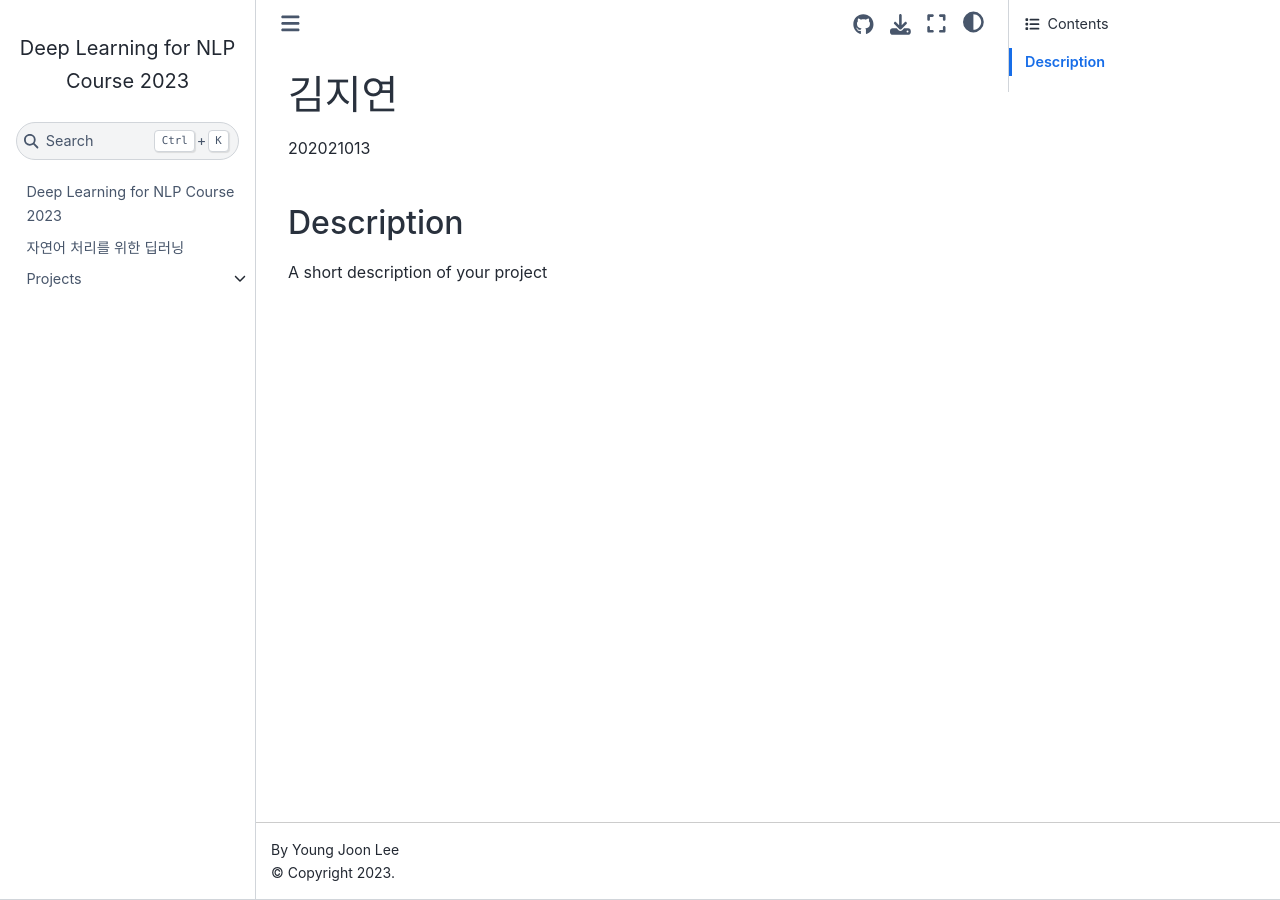
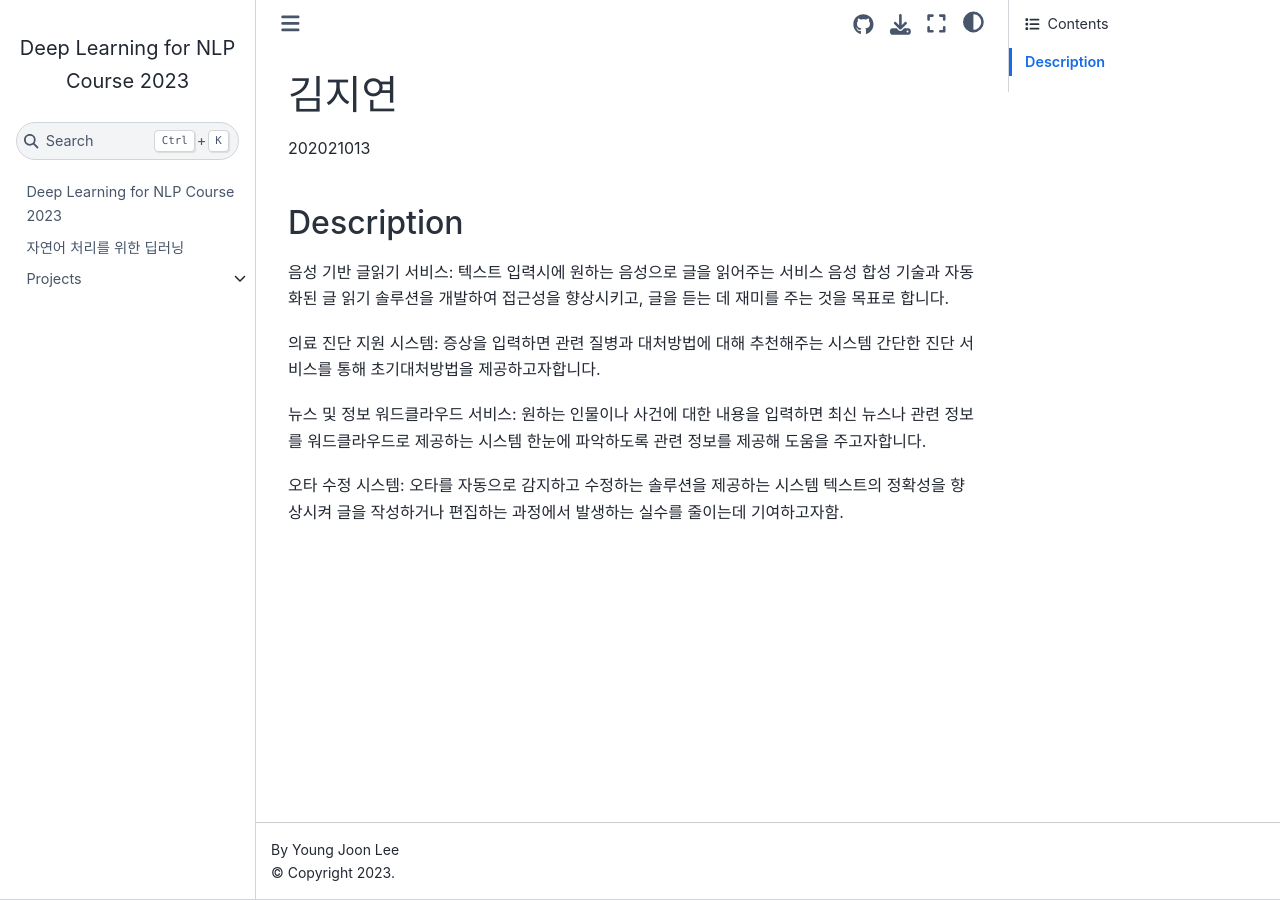
Before and after one commit to ypilseong/deepnlp-2023, a Jupyter Book: the page built from book/projects/202021013/index.md, in a window 1280 px wide. Built offline with Jupyter Book 1.0.4 settings and Sphinx 7.4.7 and the Sphinx Book theme 1.1.4, drawn with Linux system fonts in a browser that asks for light colours; pages that are not in the unit, such as notebooks, are missing from menus.

Commit message:
프로젝트 아이디어
프로젝트 아이디어 4개 업데이트 했습니다!

```diff
--- a/book/projects/202021013/index.md
+++ b/book/projects/202021013/index.md
@@ -4,4 +4,18 @@
 
 ## Description
 
-A short description of your project
+음성 기반 글읽기 서비스:
+텍스트 입력시에 원하는 음성으로 글을 읽어주는 서비스
+음성 합성 기술과 자동화된 글 읽기 솔루션을 개발하여 접근성을 향상시키고, 글을 듣는 데 재미를 주는 것을 목표로 합니다.
+
+의료 진단 지원 시스템:
+증상을 입력하면 관련 질병과 대처방법에 대해 추천해주는 시스템
+간단한 진단 서비스를 통해 초기대처방법을 제공하고자합니다.
+
+뉴스 및 정보 워드클라우드 서비스:
+원하는 인물이나 사건에 대한 내용을 입력하면 최신 뉴스나 관련 정보를 워드클라우드로 제공하는 시스템
+한눈에 파악하도록 관련 정보를 제공해 도움을 주고자합니다.
+
+오타 수정 시스템:
+오타를 자동으로 감지하고 수정하는 솔루션을 제공하는 시스템
+텍스트의 정확성을 향상시켜 글을 작성하거나 편집하는 과정에서 발생하는 실수를 줄이는데 기여하고자함.
```
